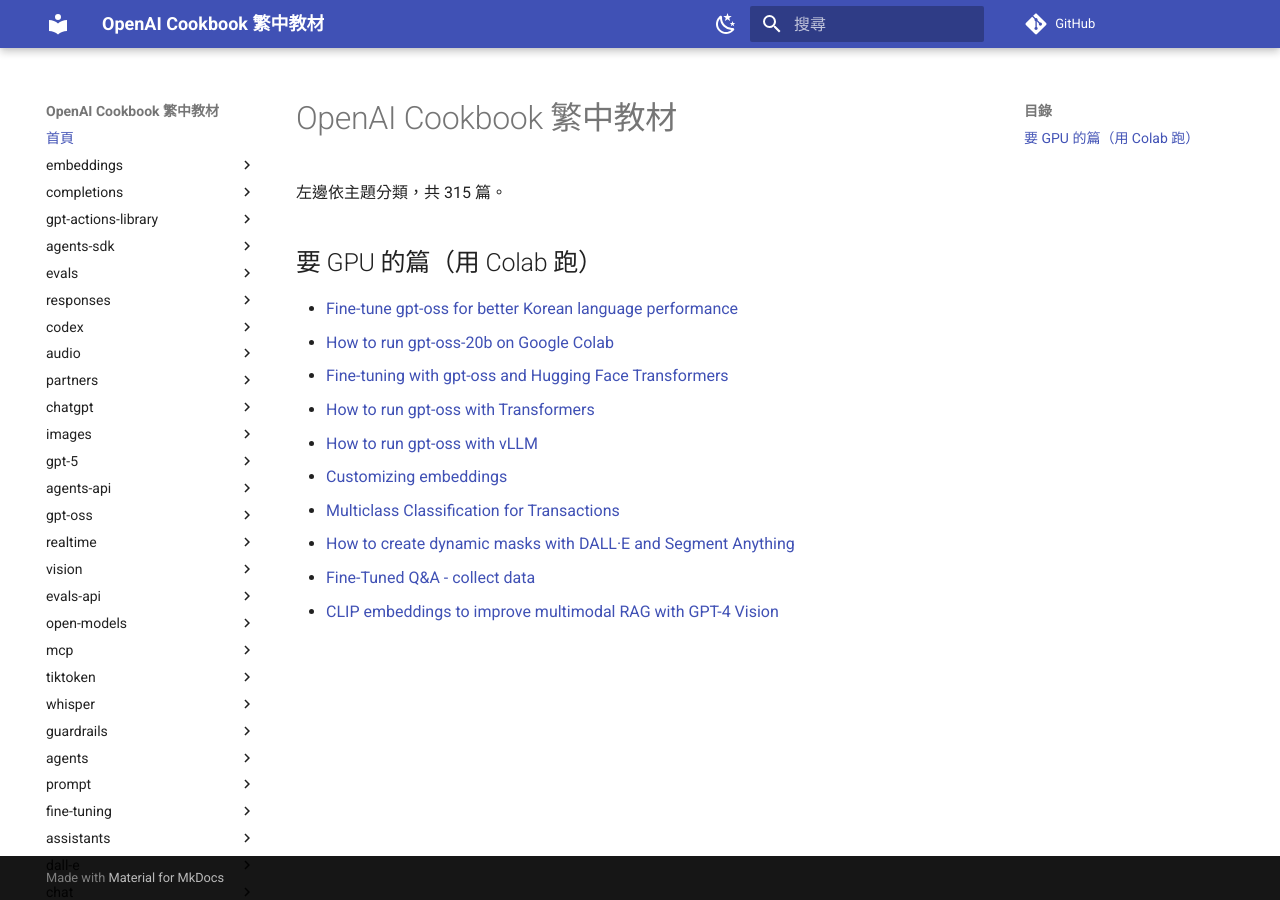
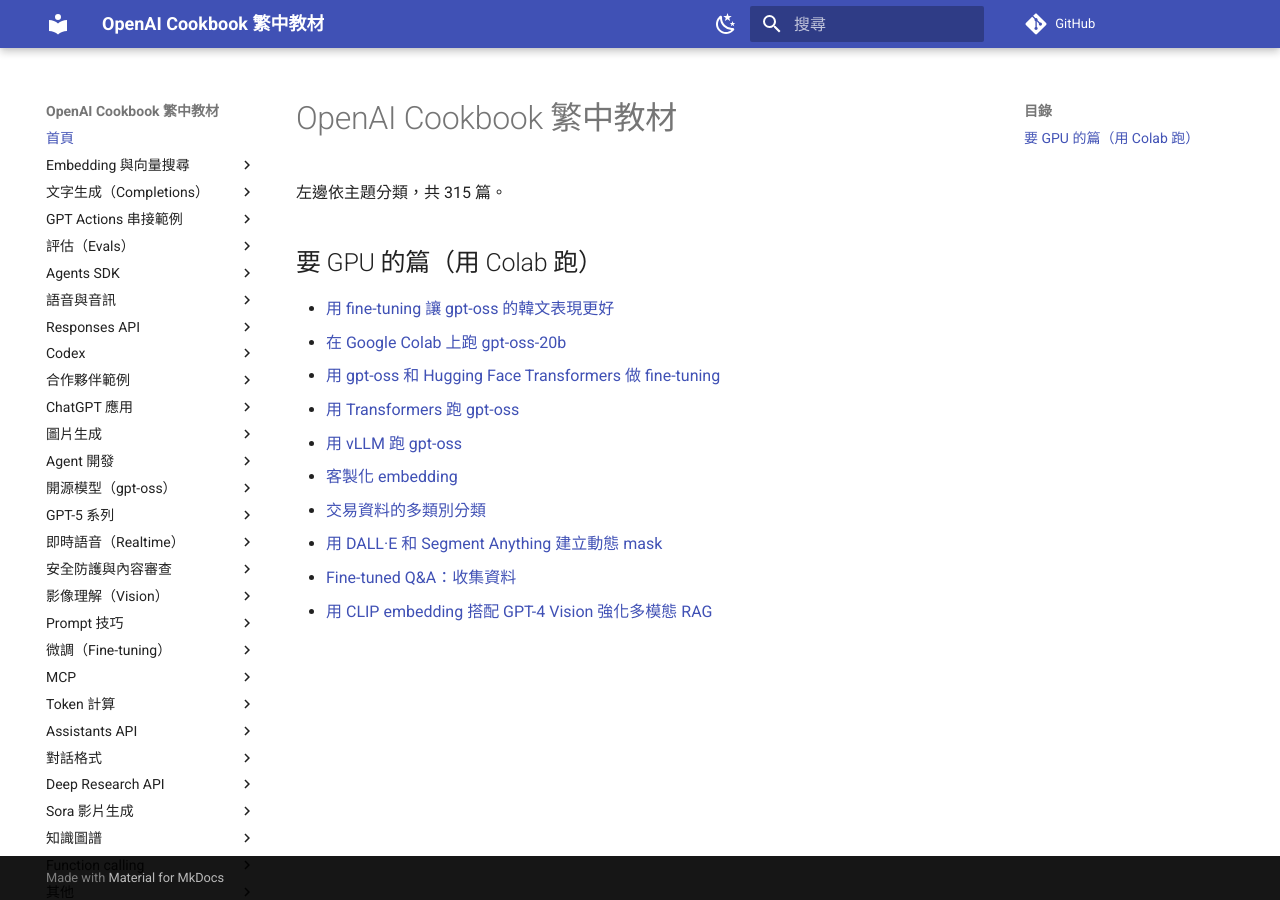
Before and after one commit to ck10100713/agent-tutor, an MkDocs documentation site: the page built from docs/index.md, in a window 1280 px wide. Built offline with MkDocs 1.6.1 and Material for MkDocs 9.7.7, drawn with Linux system fonts in a browser that asks for light colours; comment, search, counter and statistics services are not loaded.

Commit message:
側邊欄分類改中文並合併同類 tag，首頁 Colab 清單用中文標題
Co-Authored-By: Claude Opus 5.5 <noreply@anthropic.com>

```diff
--- a/docs/index.md
+++ b/docs/index.md
@@ -4,13 +4,13 @@
 
 ## 要 GPU 的篇（用 Colab 跑）
 
-- [Fine-tune gpt-oss for better Korean language performance](https://colab.research.google.com/github/ck10100713/agent-tutor/blob/main/notebooks/articles/gpt-oss/fine-tune-korean.ipynb)
-- [How to run gpt-oss-20b on Google Colab](https://colab.research.google.com/github/ck10100713/agent-tutor/blob/main/notebooks/articles/gpt-oss/run-colab.ipynb)
-- [Fine-tuning with gpt-oss and Hugging Face Transformers](https://colab.research.google.com/github/ck10100713/agent-tutor/blob/main/notebooks/articles/gpt-oss/fine-tune-transfomers.ipynb)
-- [How to run gpt-oss with Transformers](https://colab.research.google.com/github/ck10100713/agent-tutor/blob/main/notebooks/articles/gpt-oss/run-transformers.ipynb)
-- [How to run gpt-oss with vLLM](https://colab.research.google.com/github/ck10100713/agent-tutor/blob/main/notebooks/articles/gpt-oss/run-vllm.ipynb)
-- [Customizing embeddings](https://colab.research.google.com/github/ck10100713/agent-tutor/blob/main/notebooks/examples/Customizing_embeddings.ipynb)
-- [Multiclass Classification for Transactions](https://colab.research.google.com/github/ck10100713/agent-tutor/blob/main/notebooks/examples/Multiclass_classification_for_transactions.ipynb)
-- [How to create dynamic masks with DALL·E and Segment Anything](https://colab.research.google.com/github/ck10100713/agent-tutor/blob/main/notebooks/examples/dalle/How_to_create_dynamic_masks_with_DALL-E_and_Segment_Anything.ipynb)
-- [Fine-Tuned Q&A - collect data](https://colab.research.google.com/github/ck10100713/agent-tutor/blob/main/notebooks/examples/fine-tuned_qa/olympics-1-collect-data.ipynb)
-- [CLIP embeddings to improve multimodal RAG with GPT-4 Vision](https://colab.research.google.com/github/ck10100713/agent-tutor/blob/main/notebooks/examples/custom_image_embedding_search.ipynb)
+- [用 fine-tuning 讓 gpt-oss 的韓文表現更好](https://colab.research.google.com/github/ck10100713/agent-tutor/blob/main/notebooks/articles/gpt-oss/fine-tune-korean.ipynb)
+- [在 Google Colab 上跑 gpt-oss-20b](https://colab.research.google.com/github/ck10100713/agent-tutor/blob/main/notebooks/articles/gpt-oss/run-colab.ipynb)
+- [用 gpt-oss 和 Hugging Face Transformers 做 fine-tuning](https://colab.research.google.com/github/ck10100713/agent-tutor/blob/main/notebooks/articles/gpt-oss/fine-tune-transfomers.ipynb)
+- [用 Transformers 跑 gpt-oss](https://colab.research.google.com/github/ck10100713/agent-tutor/blob/main/notebooks/articles/gpt-oss/run-transformers.ipynb)
+- [用 vLLM 跑 gpt-oss](https://colab.research.google.com/github/ck10100713/agent-tutor/blob/main/notebooks/articles/gpt-oss/run-vllm.ipynb)
+- [客製化 embedding](https://colab.research.google.com/github/ck10100713/agent-tutor/blob/main/notebooks/examples/Customizing_embeddings.ipynb)
+- [交易資料的多類別分類](https://colab.research.google.com/github/ck10100713/agent-tutor/blob/main/notebooks/examples/Multiclass_classification_for_transactions.ipynb)
+- [用 DALL·E 和 Segment Anything 建立動態 mask](https://colab.research.google.com/github/ck10100713/agent-tutor/blob/main/notebooks/examples/dalle/How_to_create_dynamic_masks_with_DALL-E_and_Segment_Anything.ipynb)
+- [Fine-tuned Q&A：收集資料](https://colab.research.google.com/github/ck10100713/agent-tutor/blob/main/notebooks/examples/fine-tuned_qa/olympics-1-collect-data.ipynb)
+- [用 CLIP embedding 搭配 GPT-4 Vision 強化多模態 RAG](https://colab.research.google.com/github/ck10100713/agent-tutor/blob/main/notebooks/examples/custom_image_embedding_search.ipynb)
--- a/mkdocs.yml
+++ b/mkdocs.yml
@@ -39,7 +39,7 @@ plugins:
     - en
 nav:
 - 首頁: index.md
-- embeddings:
+- Embedding 與向量搜尋:
   - examples/vector_databases/chroma/hyde-with-chroma-and-openai.md
   - examples/Embedding_Wikipedia_articles_for_search.md
   - examples/chatgpt/rag-quickstart/gcp/Getting_started_with_bigquery_vector_search_and_openai.md
@@ -123,7 +123,7 @@ nav:
   - examples/Visualizing_embeddings_in_3D.md
   - examples/Zero-shot_classification_with_embeddings.md
   - examples/fine-tuned_qa/olympics-2-create-qa.md
-- completions:
+- 文字生成（Completions）:
   - examples/object_oriented_agentic_approach/Secure_code_interpreter_tool_for_LLM_agents.md
   - examples/How_to_handle_rate_limits.md
   - examples/vector_databases/pinecone/Using_vision_modality_for_RAG_with_Pinecone.md
@@ -173,7 +173,7 @@ nav:
   - examples/Fine-tuned_classification.md
   - examples/book_translation/translate_latex_book.md
   - examples/fine-tuned_qa/olympics-3-train-qa.md
-- gpt-actions-library:
+- GPT Actions 串接範例:
   - examples/chatgpt/gpt_actions_library/gpt_action_trayai_apim.md
   - examples/chatgpt/gpt_actions_library/gpt_action_google_calendar.md
   - examples/chatgpt/gpt_actions_library/gpt_action_workday.md
@@ -200,7 +200,26 @@ nav:
   - examples/chatgpt/gpt_actions_library/gpt_action_sharepoint_doc.md
   - examples/chatgpt/gpt_actions_library/gpt_action_sharepoint_text.md
   - examples/chatgpt/gpt_actions_library/gpt_middleware_azure_function.md
-- agents-sdk:
+- 評估（Evals）:
+  - examples/agent_optimization/optimizing_agents_for_cost_and_quality.md
+  - examples/evaluation/moving-from-openai-evals-to-promptfoo.md
+  - examples/multimodal/image_evals.md
+  - examples/evaluation/Building_resilient_prompts_using_an_evaluation_flywheel.md
+  - examples/evaluation/use-cases/EvalsAPI_Audio_Inputs.md
+  - examples/evaluation/use-cases/EvalsAPI_Image_Inputs.md
+  - examples/evaluation/use-cases/mcp_eval_notebook.md
+  - examples/evaluation/use-cases/structured-outputs-evaluation.md
+  - examples/evaluation/use-cases/tools-evaluation.md
+  - examples/evaluation/use-cases/web-search-evaluation.md
+  - examples/partners/eval_driven_system_design/receipt_inspection.md
+  - examples/stripe_model_eval/selecting_a_model_based_on_stripe_conversion.md
+  - examples/evaluation/use-cases/responses-evaluation.md
+  - examples/evaluation/use-cases/regression.md
+  - examples/evaluation/use-cases/bulk-experimentation.md
+  - examples/evaluation/use-cases/completion-monitoring.md
+  - examples/agents_sdk/evaluate_agents.md
+  - examples/Custom-LLM-as-a-Judge.md
+- Agents SDK:
   - examples/agents_sdk/security_scanners_with_agents_sdk.md
   - examples/vector_databases/oracle_db/deep_research_openai_agents.md
   - examples/agents_sdk/agent_improvement_loop.md
@@ -215,22 +234,20 @@ nav:
   - examples/agents_sdk/session_memory.md
   - examples/mcp/databricks_mcp_cookbook.md
   - examples/agents_sdk/multi-agent-portfolio-collaboration/multi_agent_portfolio_collaboration.md
-- evals:
-  - examples/agent_optimization/optimizing_agents_for_cost_and_quality.md
-  - examples/evaluation/moving-from-openai-evals-to-promptfoo.md
-  - examples/multimodal/image_evals.md
-  - examples/evaluation/Building_resilient_prompts_using_an_evaluation_flywheel.md
-  - examples/evaluation/use-cases/EvalsAPI_Audio_Inputs.md
-  - examples/evaluation/use-cases/EvalsAPI_Image_Inputs.md
-  - examples/partners/eval_driven_system_design/receipt_inspection.md
-  - examples/stripe_model_eval/selecting_a_model_based_on_stripe_conversion.md
-  - examples/evaluation/use-cases/responses-evaluation.md
-  - examples/evaluation/use-cases/regression.md
-  - examples/evaluation/use-cases/bulk-experimentation.md
-  - examples/evaluation/use-cases/completion-monitoring.md
-  - examples/agents_sdk/evaluate_agents.md
-  - examples/Custom-LLM-as-a-Judge.md
-- responses:
+- 語音與音訊:
+  - articles/sop_to_voice_agent_builder.md
+  - examples/audio/voice_agent_evaluation.md
+  - examples/migrating_from_whisper_to_gpt_transcribe.md
+  - examples/audio/speaker_aware_meeting_intelligence/speaker_aware_meeting_intelligence.md
+  - examples/Data-intensive-Realtime-apps.md
+  - examples/Context_summarization_with_realtime_api.md
+  - examples/Speech_transcription_methods.md
+  - examples/agents_sdk/app_assistant_voice_agents.md
+  - examples/voice_solutions/one_way_translation_using_realtime_api.md
+  - examples/Whisper_correct_misspelling.md
+  - examples/Whisper_processing_guide.md
+  - examples/Whisper_prompting_guide.md
+- Responses API:
   - articles/per_run_spending_controller_responses_api.md
   - examples/skills_in_api.md
   - examples/multimodal/image_understanding_with_rag.md
@@ -242,7 +259,7 @@ nav:
   - examples/agents_sdk/dispute_agent.md
   - examples/responses_api/responses_example.md
   - examples/File_Search_Responses.md
-- codex:
+- Codex:
   - examples/codex/iterating-development-workflows-with-codex.md
   - examples/codex/Build_iterative_repair_loops_with_Codex.md
   - examples/codex/using_goals_in_codex.md
@@ -253,17 +270,7 @@ nav:
   - examples/codex/Autofix-github-actions.md
   - examples/codex/secure_quality_gitlab.md
   - examples/codex/jira-github.md
-- audio:
-  - articles/sop_to_voice_agent_builder.md
-  - examples/audio/voice_agent_evaluation.md
-  - examples/migrating_from_whisper_to_gpt_transcribe.md
-  - examples/audio/speaker_aware_meeting_intelligence/speaker_aware_meeting_intelligence.md
-  - examples/Data-intensive-Realtime-apps.md
-  - examples/Context_summarization_with_realtime_api.md
-  - examples/Speech_transcription_methods.md
-  - examples/agents_sdk/app_assistant_voice_agents.md
-  - examples/voice_solutions/one_way_translation_using_realtime_api.md
-- partners:
+- 合作夥伴範例:
   - examples/partners/harness_aware_plugin_evals/harness_aware_plugin_evals.md
   - examples/partners/AWS/chatgpt_agents_sdk_aws_agentcore_cookbook/notebooks/chatgpt_agents_sdk_aws_agentcore_cookbook.md
   - examples/partners/AWS/controlled_agentic_commerce_with_agentcore_payments/controlled_agentic_commerce.md
@@ -273,7 +280,7 @@ nav:
   - examples/partners/AWS/openai_models_with_amazon_bedrock.md
   - examples/partners/macro_evals_for_agentic_systems/macro_evals_for_agentic_systems.md
   - examples/partners/self_evolving_agents/autonomous_agent_retraining.md
-- chatgpt:
+- ChatGPT 應用:
   - examples/chatgpt/daily_usage_limits/README.md
   - examples/chatgpt/sharepoint_site_access/sharepoint_site_access.md
   - examples/chatgpt/workspace_agents/workspace-agents-api-trigger.md
@@ -283,121 +290,100 @@ nav:
   - examples/chatgpt/gpt_actions_library/gpt_action_salesforce_gong.md
   - examples/chatgpt/gpt_actions_library/gpt_middleware_google_cloud_function.md
   - examples/chatgpt/gpt_actions_library/gpt_action_sql_database.md
-- images:
+- 圖片生成:
+  - examples/multimodal/transparent-image-assets-for-campaigns-and-presentations.md
   - examples/multimodal/grounded_spatial_reasoning_layouts.md
   - examples/multimodal/image-gen-models-prompting-guide.md
   - examples/multimodal/document_and_multimodal_understanding_tips.md
   - examples/multimodal/image-gen-1.5-prompting_guide.md
   - examples/Generate_Images_With_High_Input_Fidelity.md
   - examples/Generate_Images_With_GPT_Image.md
-- gpt-5:
+  - articles/what_is_new_with_dalle_3.md
+  - examples/dalle/Image_generations_edits_and_variations_with_DALL-E.md
+- Agent 開發:
+  - examples/agents_api/sandboxes/databricks/README.md
+  - examples/agents_api/sandboxes/aws/README.md
+  - examples/agents_api/apps/sev_bot/README.md
+  - examples/agents_api/apps/slack_bot/README.md
+  - examples/agents_api/apps/data_analyst/README.md
+  - examples/partners/agentic_governance_guide/agentic_governance_cookbook.md
+  - examples/agentkit/agentkit_walkthrough.md
+  - examples/agents_sdk/parallel_agents.md
+- 開源模型（gpt-oss）:
+  - articles/gpt-oss/build-your-own-fact-checker-cerebras.md
+  - articles/gpt-oss-safeguard-guide.md
+  - articles/gpt-oss/verifying-implementations.md
+  - articles/gpt-oss/run-locally-lmstudio.md
+  - articles/gpt-oss/run-nvidia.md
+  - articles/gpt-oss/handle-raw-cot.md
+  - articles/gpt-oss/run-locally-ollama.md
+  - articles/openai-harmony.md
+- GPT-5 系列:
   - examples/gpt-5/prompt_personalities.md
+  - examples/gpt-5/gpt-5-2_prompting_guide.md
+  - examples/gpt-5/gpt-5-1_prompting_guide.md
   - examples/gpt-5/gpt-5_troubleshooting_guide.md
   - examples/gpt-5/prompt-optimization-cookbook.md
   - examples/gpt-5/gpt-5_prompting_guide.md
   - examples/gpt-5/gpt-5_frontend.md
   - examples/gpt-5/gpt-5_new_params_and_tools.md
-- agents-api:
-  - examples/agents_api/sandboxes/databricks/README.md
-  - examples/agents_api/sandboxes/aws/README.md
-  - examples/agents_api/apps/sev_bot/README.md
-  - examples/agents_api/apps/slack_bot/README.md
-  - examples/agents_api/apps/data_analyst/README.md
-- gpt-oss:
-  - articles/gpt-oss/build-your-own-fact-checker-cerebras.md
-  - articles/gpt-oss-safeguard-guide.md
-  - articles/gpt-oss/verifying-implementations.md
-  - articles/gpt-oss/run-locally-lmstudio.md
-  - articles/gpt-oss/run-nvidia.md
-- realtime:
+- 即時語音（Realtime）:
   - examples/voice_solutions/realtime_translation_guide.md
   - examples/Realtime_prompting_guide.md
   - examples/Realtime_eval_guide.md
   - examples/Realtime_out_of_band_transcription.md
-- vision:
+  - examples/building_w_rt_mini/building_w_rt_mini.md
+  - examples/voice_solutions/running_realtime_api_speech_on_esp32_arduino_edge_runtime_elatoai.md
+- 安全防護與內容審查:
+  - examples/Developing_hallucination_guardrails.md
+  - examples/How_to_use_moderation.md
+  - examples/evaluation/How_to_evaluate_LLMs_for_SQL_generation.md
+  - examples/How_to_use_guardrails.md
+- 影像理解（Vision）:
   - examples/multimodal/Vision_Fine_tuning_on_GPT4o_for_Visual_Question_Answering.md
   - examples/Parse_PDF_docs_for_RAG.md
   - examples/How_to_combine_GPT4o_with_RAG_Outfit_Assistant.md
   - examples/Tag_caption_images_with_GPT4V.md
-- evals-api:
-  - examples/evaluation/use-cases/mcp_eval_notebook.md
-  - examples/evaluation/use-cases/structured-outputs-evaluation.md
-  - examples/evaluation/use-cases/tools-evaluation.md
-  - examples/evaluation/use-cases/web-search-evaluation.md
-- open-models:
-  - articles/gpt-oss/handle-raw-cot.md
-  - articles/gpt-oss/run-locally-ollama.md
-  - articles/openai-harmony.md
-- mcp:
+- Prompt 技巧:
+  - examples/Prompt_Caching_201.md
+  - examples/Optimize_Prompts.md
+  - examples/Prompt_migration_guide.md
+- 微調（Fine-tuning）:
+  - examples/Fine_tuning_direct_preference_optimization_guide.md
+  - examples/Reinforcement_Fine_Tuning.md
+  - examples/fine-tuned_qa/reinforcement_finetuning_healthbench.md
+- MCP:
   - examples/deep_research_api/how_to_build_a_deep_research_mcp_server/README.md
   - examples/partners/mcp_powered_voice_agents/mcp_powered_agents_cookbook.md
   - examples/mcp/mcp_tool_guide.md
-- tiktoken:
+- Token 計算:
   - examples/third_party/GPT_finetuning_with_wandb.md
   - examples/third_party/Openai_monitoring_with_wandb_weave.md
   - examples/How_to_count_tokens_with_tiktoken.md
-- whisper:
-  - examples/Whisper_correct_misspelling.md
-  - examples/Whisper_processing_guide.md
-  - examples/Whisper_prompting_guide.md
-- guardrails:
-  - examples/Developing_hallucination_guardrails.md
-  - examples/evaluation/How_to_evaluate_LLMs_for_SQL_generation.md
-  - examples/How_to_use_guardrails.md
-- agents:
-  - examples/partners/agentic_governance_guide/agentic_governance_cookbook.md
-  - examples/agents_sdk/parallel_agents.md
-- prompt:
-  - examples/Optimize_Prompts.md
-  - examples/Prompt_migration_guide.md
-- fine-tuning:
-  - examples/Fine_tuning_direct_preference_optimization_guide.md
-  - examples/fine-tuned_qa/reinforcement_finetuning_healthbench.md
-- assistants:
+- Assistants API:
   - examples/Creating_slides_with_Assistants_API_and_DALL-E3.md
   - examples/Assistants_API_overview_python.md
-- dall-e:
-  - articles/what_is_new_with_dalle_3.md
-  - examples/dalle/Image_generations_edits_and_variations_with_DALL-E.md
-- chat:
+- 對話格式:
   - examples/multimodal/Using_GPT4_Vision_With_Function_Calling.md
   - examples/Summarizing_long_documents.md
-- deep-research-api:
+- Deep Research API:
   - examples/deep_research_api/introduction_to_deep_research_api.md
   - examples/deep_research_api/introduction_to_deep_research_api_agents.md
-- image-generation:
-  - examples/multimodal/transparent-image-assets-for-campaigns-and-presentations.md
-- agentkit:
-  - examples/agentkit/agentkit_walkthrough.md
-- gpt-realtime-mini:
-  - examples/building_w_rt_mini/building_w_rt_mini.md
-- sora:
+- Sora 影片生成:
   - examples/sora/sora2_prompting_guide.md
-- knowledge-graphs:
+- 知識圖譜:
   - examples/partners/temporal_agents_with_knowledge_graphs/temporal_agents.md
-- functions:
+- Function calling:
   - examples/o-series/o3o4-mini_prompting_guide.md
-- reinforcement-learning:
-  - examples/Reinforcement_Fine_Tuning.md
-- realtime-api:
-  - examples/voice_solutions/running_realtime_api_speech_on_esp32_arduino_edge_runtime_elatoai.md
-- other:
+- 其他:
   - articles/what_makes_documentation_good.md
-- moderation:
-  - examples/How_to_use_moderation.md
-- batch:
+- 批次處理:
   - examples/batch_processing.md
-- latency:
+- 延遲優化:
   - examples/Prompt_Caching101.md
-- SDLC:
+- 軟體開發流程:
   - examples/third_party/Code_quality_and_security_scan_with_GitHub_Actions.md
-- usage-api:
+- 用量 API:
   - examples/completions_usage_api.md
-- reasoning:
+- 推理模型:
   - examples/reasoning_function_calls.md
-- gpt-5.1:
-  - examples/gpt-5/gpt-5-1_prompting_guide.md
-- gpt-5.2:
-  - examples/gpt-5/gpt-5-2_prompting_guide.md
-- prompt-caching:
-  - examples/Prompt_Caching_201.md
```
Also changed, not shown: build.py (+29 -2 lines).
